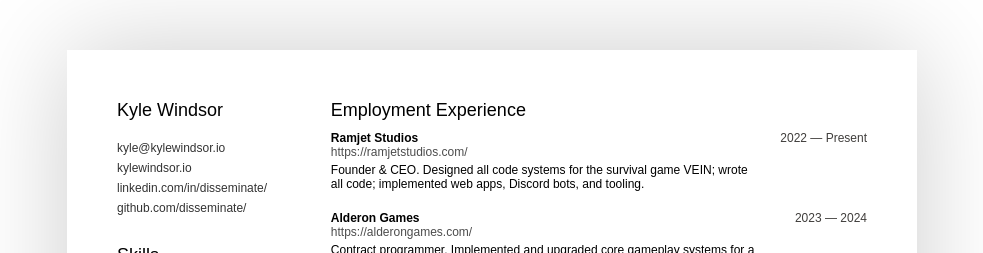
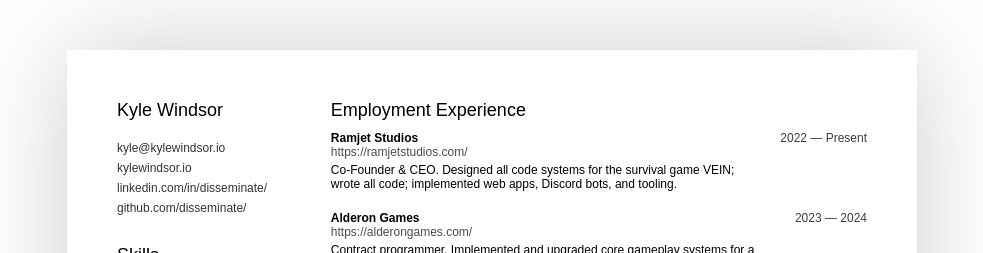
Before and after one commit to disseminate/kylewindsor.io, a React (Vite) app: page /resume in a window 1280 px wide. Shown: the top 253 px of the page, without its empty margins (148-1131 px from the left). Built offline with nearby package versions, Linux system fonts and the light colour scheme.

Commit message:
exp update

```diff
--- a/src/data/workExperience.ts
+++ b/src/data/workExperience.ts
@@ -20,7 +20,7 @@
     url: 'https://ramjetstudios.com/',
     startYear: 2022,
     description:
-      'Founder & CEO. Designed all code systems for the survival game VEIN; wrote all code; implemented web apps, Discord bots, and tooling.',
+      'Co-Founder & CEO. Designed all code systems for the survival game VEIN; wrote all code; implemented web apps, Discord bots, and tooling.',
     tags: ['C++', 'Unreal Engine', 'Node', 'React', 'PostgreSQL', 'SQLite', 'GraphQL'],
     realm: [EWorkExperienceRealm.Games, EWorkExperienceRealm.Web],
   },
```
